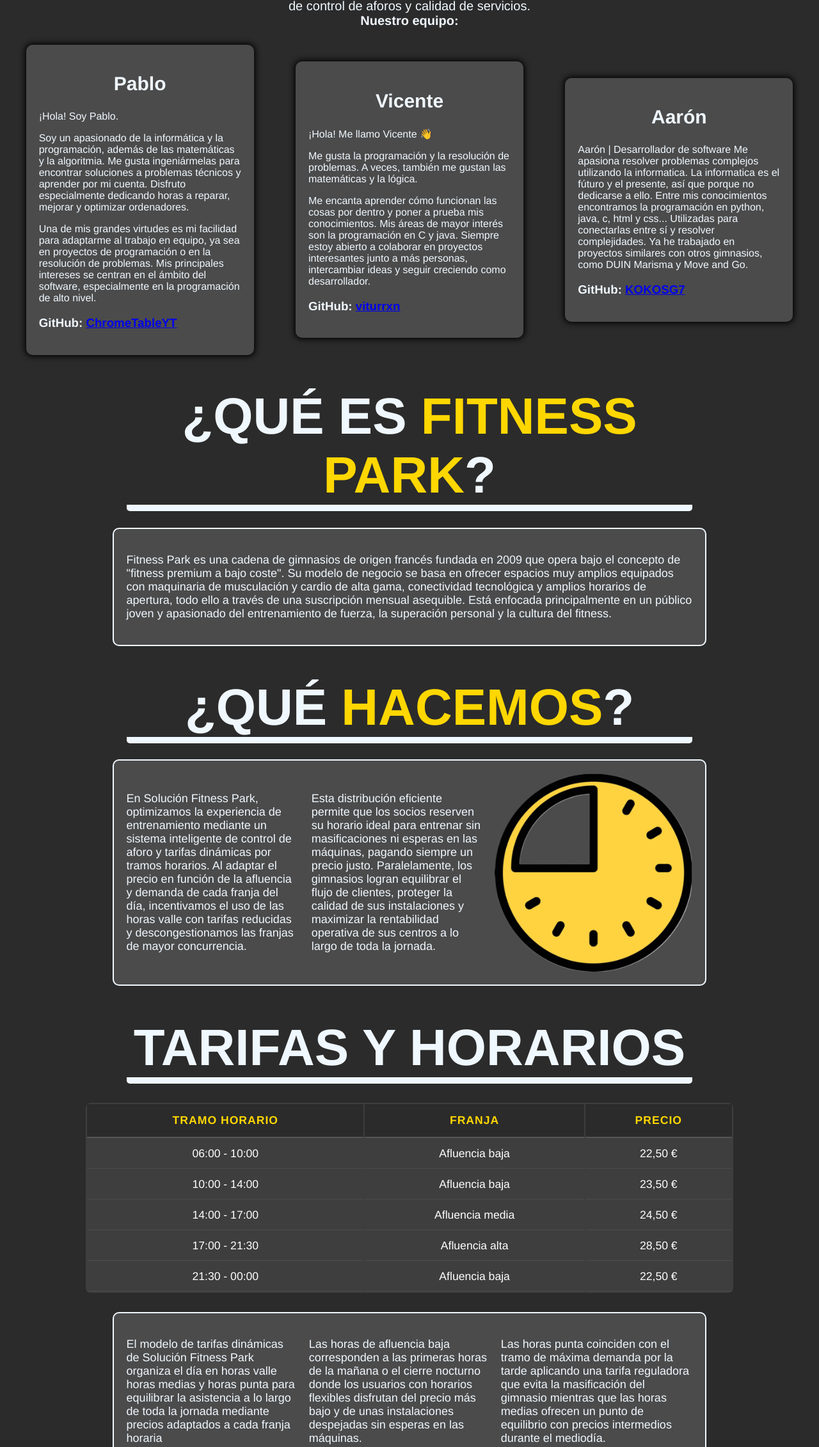
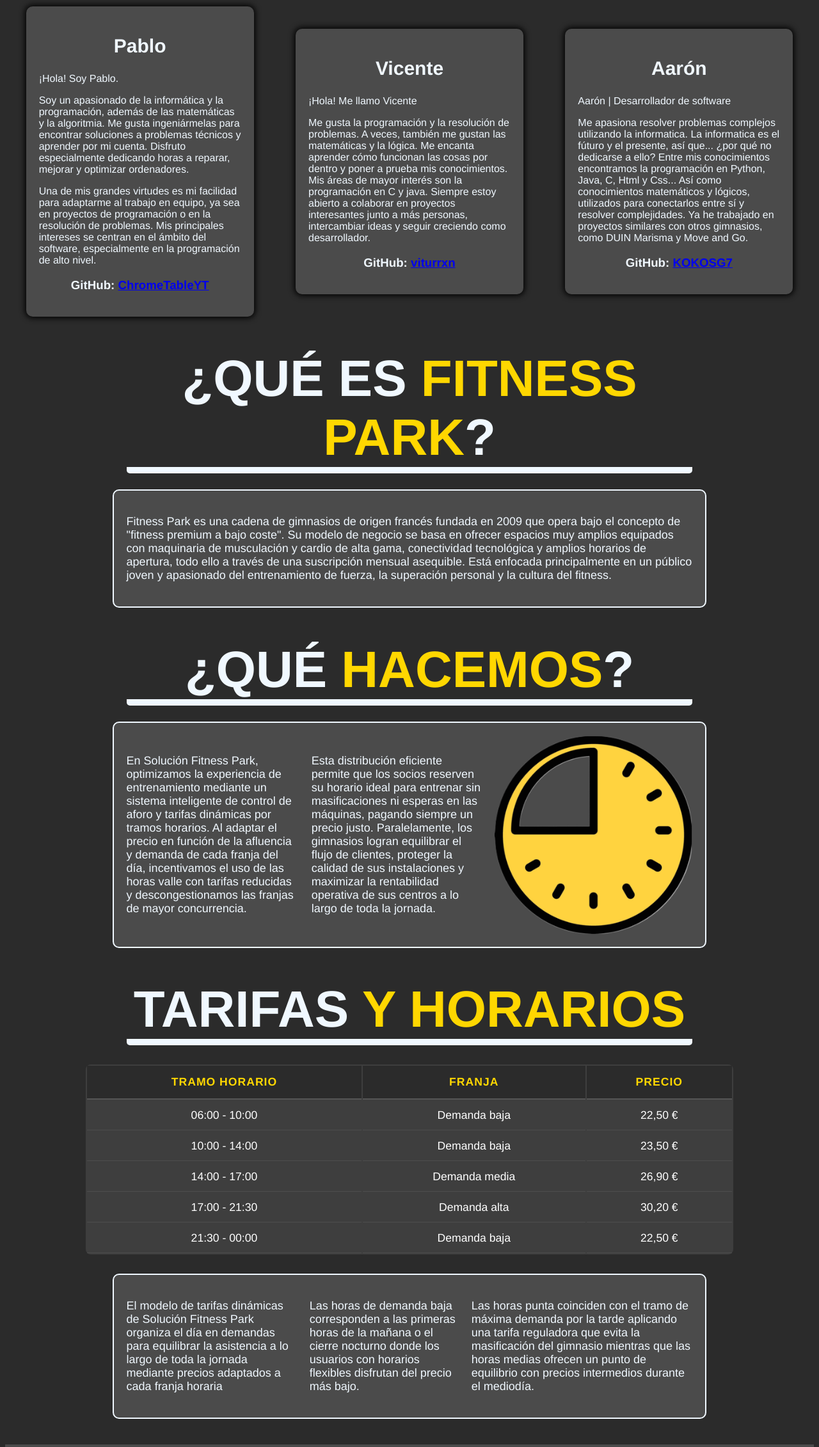
Before and after one commit to ChromeTableYT/pagina-html-si, a plain HTML site: page html/index.html in a window 1280 px wide. Shown: the part 357-2619 px from the top of the page at 64% size. Drawn offline with Linux system fonts and the light colour scheme.

Commit message:
pulido al máximo

```diff
--- a/html/index.html
+++ b/html/index.html
@@ -15,27 +15,34 @@
             <div class="box">
                 <h2>Pablo</h2>
                 <p>¡Hola! Soy Pablo. </p>
+                <p>
                     Soy un apasionado de la informática y la programación, además de las matemáticas y la algoritmia. Me gusta ingeniármelas para encontrar soluciones a problemas técnicos y aprender por mi cuenta. Disfruto especialmente dedicando horas a reparar, mejorar y optimizar ordenadores.</p>
                      Una de mis grandes virtudes es mi facilidad para adaptarme al trabajo en equipo, ya sea en proyectos de programación o en la resolución de problemas.
-                Mis principales intereses se centran en el ámbito del software, especialmente en la programación de alto nivel.</p>
-                <h3>GitHub: <a href="https://github.com/ChromeTableYT">ChromeTableYT</a> </h3>
+                    Mis principales intereses se centran en el ámbito del software, especialmente en la programación de alto nivel.
+                </p>
+                <h3 class="github">GitHub: <a href="https://github.com/ChromeTableYT">ChromeTableYT</a> </h3>
             </div>
             <div class="box">
                 <h2>Vicente</h2>
-                <p>¡Hola! Me llamo Vicente 👋</p>
-                    Me gusta la programación y la resolución de problemas. A veces, también me gustan las matemáticas y la lógica.</p>
+                <p>
+                    ¡Hola! Me llamo Vicente
+                </p>
+                <p>
+                    Me gusta la programación y la resolución de problemas. A veces, también me gustan las matemáticas y la lógica.
                     Me encanta aprender cómo funcionan las cosas por dentro y poner a prueba mis conocimientos.
                     Mis áreas de mayor interés son la programación en C y java. Siempre estoy abierto a colaborar en proyectos interesantes junto a más personas, intercambiar ideas y seguir creciendo como desarrollador.
-                    <h3>GitHub: <a href="https://github.com/viturrxn">viturrxn</a></h3>
                 </p>
+                    <h3 class="github">GitHub: <a href="https://github.com/viturrxn">viturrxn</a></h3>
             </div>
             <div class="box">
                 <h2>Aarón</h2>
-                <p>Aarón | Desarrollador de software
-                    Me apasiona resolver problemas complejos utilizando la informatica. La informatica es el fúturo y el presente, así que porque no dedicarse a ello.
-                    Entre mis conocimientos encontramos la programación en python, java, c, html y css... Utilizadas para conectarlas entre sí y resolver complejidades.
+                <p>Aarón | Desarrollador de software</p>
+                <p>
+                    Me apasiona resolver problemas complejos utilizando la informatica. La informatica es el fúturo y el presente, así que... ¿por qué no dedicarse a ello?
+                    Entre mis conocimientos encontramos la programación en Python, Java, C, Html y Css... Así como conocimientos matemáticos y lógicos, utilizados para conectarlos entre sí y resolver complejidades.
                     Ya he trabajado en proyectos similares con otros gimnasios, como DUIN Marisma y Move and Go.
-                    <h3>GitHub: <a href="https://github.com/KOKOSG7">KOKOSG7</a></h3>
+                </p>
+                <h3 class="github">GitHub: <a href="https://github.com/KOKOSG7">KOKOSG7</a></h3>
             </div>
         </div>
         <h1 id="title2">¿QUÉ ES <a class="amarillo"> FITNESS PARK</a>?</h1>
@@ -51,19 +58,20 @@
             <p>Esta distribución eficiente permite que los socios reserven su horario ideal para entrenar sin masificaciones ni esperas en las máquinas, pagando siempre un precio justo. Paralelamente, los gimnasios logran equilibrar el flujo de clientes, proteger la calidad de sus instalaciones y maximizar la rentabilidad operativa de sus centros a lo largo de toda la jornada.</p>
             <img class="imagen" src="img/images-fotor-bg-remover-2026092112491.png" alt="reloj logo" />
         </div>
-        <h1 id="title2">TARIFAS <a class="FP">Y HORARIOS</a></h1>
+        <h1 id="title2">TARIFAS <a class="amarillo">Y HORARIOS</a></h1>
 
         <table>
             <tr><th>Tramo Horario</th><th>Franja</th><th>Precio</th></tr>
-        <tr><td>06:00 - 10:00</td><td>Afluencia baja</td><td>22,50 €</td></tr>
-        <tr><td>10:00 - 14:00</td><td>Afluencia baja</td><td>23,50 €</td></tr>
-        <tr><td>14:00 - 17:00</td><td>Afluencia media</td><td>24,50 €</td></tr>
-        <tr><td>17:00 - 21:30</td><td>Afluencia alta</td><td>28,50 €</td></tr>
-        <tr><td>21:30 - 00:00</td><td>Afluencia baja</td><td>22,50 €</td></tr>
+            <tr><td>06:00 - 10:00</td><td>Demanda baja</td><td>22,50 €</td></tr>
+            <tr><td>10:00 - 14:00</td><td>Demanda baja</td><td>23,50 €</td></tr>
+            <tr><td>14:00 - 17:00</td><td>Demanda media</td><td>26,90 €</td></tr>
+            <tr><td>17:00 - 21:30</td><td>Demanda alta</td><td>30,20 €</td></tr>
+            <tr><td>21:30 - 00:00</td><td>Demanda baja</td><td>22,50 €</td></tr>
         </table>
+
         <div class="descripcion">
-        <p>El modelo de tarifas dinámicas de Solución Fitness Park organiza el día en horas valle horas medias y horas punta para equilibrar la asistencia a lo largo de toda la jornada mediante precios adaptados a cada franja horaria</p>
-        <p>Las horas de afluencia baja corresponden a las primeras horas de la mañana o el cierre nocturno donde los usuarios con horarios flexibles disfrutan del precio más bajo y de unas instalaciones despejadas sin esperas en las máquinas. </p>
+            <p>El modelo de tarifas dinámicas de Solución Fitness Park organiza el día en demandas para equilibrar la asistencia a lo largo de toda la jornada mediante precios adaptados a cada franja horaria</p>
+            <p>Las horas de demanda baja corresponden a las primeras horas de la mañana o el cierre nocturno donde los usuarios con horarios flexibles disfrutan del precio más bajo. </p>
             <p>Las horas punta coinciden con el tramo de máxima demanda por la tarde aplicando una tarifa reguladora que evita la masificación del gimnasio mientras que las horas medias ofrecen un punto de equilibrio con precios intermedios durante el mediodía. </p>
         </div>
 
--- a/html/style.css
+++ b/html/style.css
@@ -15,7 +15,7 @@
 #title1{
     text-align: center;
     align-self: center;
-    font-size: 100px;
+    font-size: 80px;
     border-bottom: 10px solid aliceblue;
     border-radius: 5px;
     margin-right: 15%;
@@ -57,9 +57,12 @@
   transform: scale(1.05);
 }
 
+.github{
+    text-align: center;
+}
+
 .descripcion{
     font-size: 18px;
-    color: aliceblue;
     background-color: rgb(75, 75, 75);
 
     width: 70%;
@@ -80,7 +83,6 @@
     text-align: center;
     align-self: center;
     font-size: 80px;
-    color: aliceblue;
     border-bottom: 10px solid aliceblue;
     border-radius: 5px;
     margin-right: 15%;
@@ -89,10 +91,9 @@
     margin-top: 4%;
 }
 
-.descripcion .imagen {
+.imagen {
     width: 35%;
     height: auto;
-    flex-shrink: 0;
 }
 
 table {
@@ -127,5 +128,4 @@
     margin-top: 40px;
     padding: 10px;
     background-color: rgb(75, 75, 75);
-    color: aliceblue;
 }
```
Lines whose indentation alone changed are shown as unchanged.
